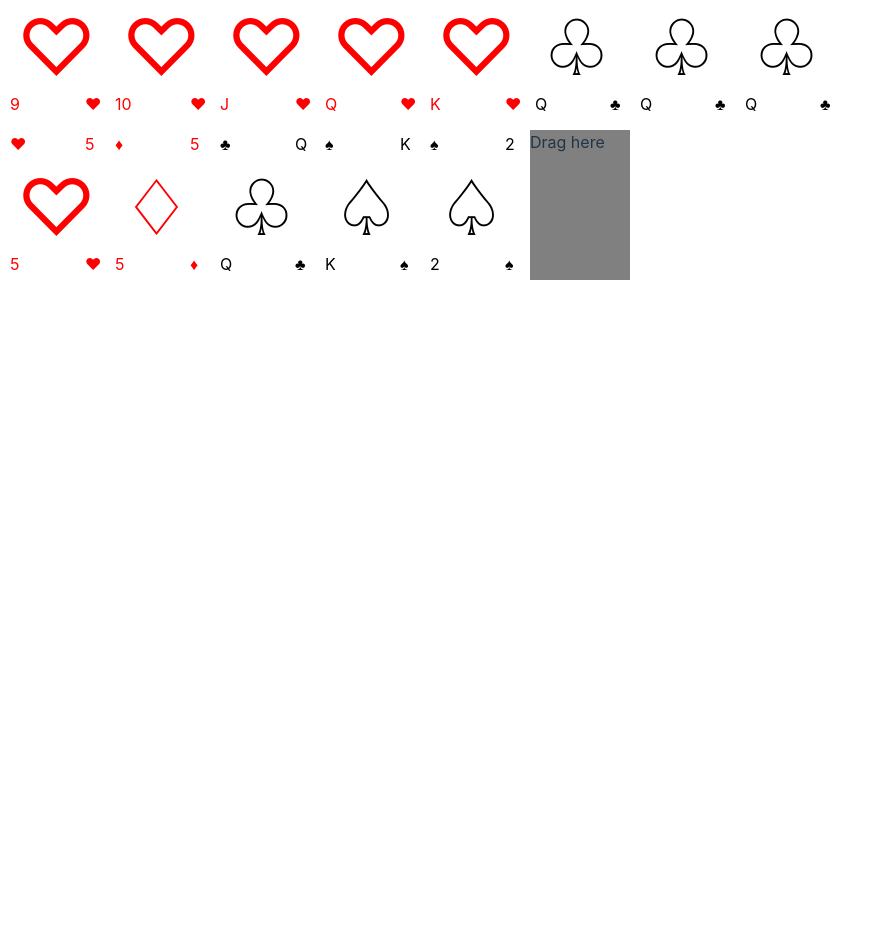
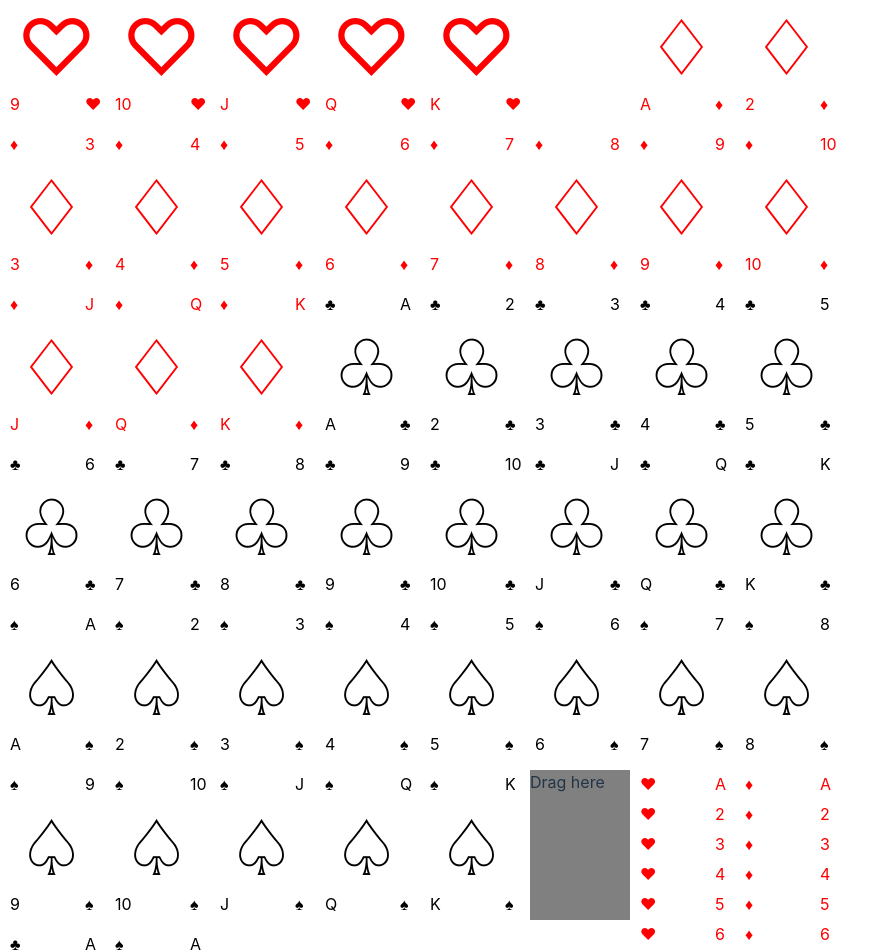
Before and after one commit to jani-e/solitaire, a React (Vite) app: page / in a window 1280 px wide. Shown: the part 320-1272 px from the top of the page, without its empty margins (0-889 px from the left). Before the commit the page ends 800 px from the top, so only its background shows below. Built offline with nearby package versions, Linux system fonts and the light colour scheme.

Commit message:
Added Stack component to render cards on top of each other

```diff
--- a/src/Solitaire.jsx
+++ b/src/Solitaire.jsx
@@ -1,6 +1,7 @@
 import { DndProvider, useDrop } from 'react-dnd'
 import { HTML5Backend } from 'react-dnd-html5-backend'
 import Card from 'src/components/Card'
+import Stack from 'src/components/Stack'
 
 const Solitaire = () => {
 
@@ -9,22 +10,25 @@ const Solitaire = () => {
     gridTemplateColumns: '105px 105px 105px 105px 105px 105px 105px 105px'
   }
 
-  const partialDeck = [...Array(13).keys()].map(i => i + 1)
+  const heartsDeck = [...Array(13).keys()].map(i => ({ value: i + 1, suit: 'hearts' }))
+  const diamondsDeck = [...Array(13).keys()].map(i => ({ value: i + 1, suit: 'diamonds' }))
+  const clubsDeck = [...Array(13).keys()].map(i => ({ value: i + 1, suit: 'clubs' }))
+  const spadesDeck = [...Array(13).keys()].map(i => ({ value: i + 1, suit: 'spades' }))
 
   return (
     <div>
       <DndProvider backend={HTML5Backend}>
       <div style={layoutStyle}>
-        {partialDeck.map(card => <Card key={card} value={card} suit='hearts' />)}
-        <Card value={12} suit='clubs' />
-        <Card value={12} suit='clubs' />
-        <Card value={12} suit='clubs' />
-        <Card value={5} suit='hearts' />
-        <Card value={5} suit='diamonds' />
-        <Card value={12} suit='clubs' />
-        <Card value={13} suit='spades' />
-        <Card value={2} suit='spades' />
+        {heartsDeck.map(card => <Card key={card.value} value={card.value} suit={card.suit} />)}
+        <div></div>
+        {diamondsDeck.map(card => <Card key={card.value} value={card.value} suit={card.suit} />)}
+        {clubsDeck.map(card => <Card key={card.value} value={card.value} suit={card.suit} />)}
+        {spadesDeck.map(card => <Card key={card.value} value={card.value} suit={card.suit} />)}
         <Dropzone />
+        <Stack cards={heartsDeck} />
+        <Stack cards={diamondsDeck} />
+        <Stack cards={clubsDeck} />
+        <Stack cards={spadesDeck} />
        </div>
       </DndProvider>
     </div>
--- /dev/null
+++ b/src/components/Stack.jsx
@@ -0,0 +1,28 @@
+import PropTypes from 'prop-types'
+import Card from "src/components/Card"
+
+const Stack = ({ cards }) => {
+  if (cards.length === 0) {
+    return null
+  }
+
+  const [parent, ...children] = cards
+
+  const childrenStyle = {
+    position: 'absolute',
+    marginTop: '-130px'
+  }
+
+  return (
+    <div>
+      {<Card value={parent.value} suit={parent.suit} />}
+      <div style={childrenStyle}>{<Stack cards={children} />}</div>
+    </div>
+  )
+}
+
+Stack.propTypes = {
+  cards: PropTypes.array
+}
+
+export default Stack
```
